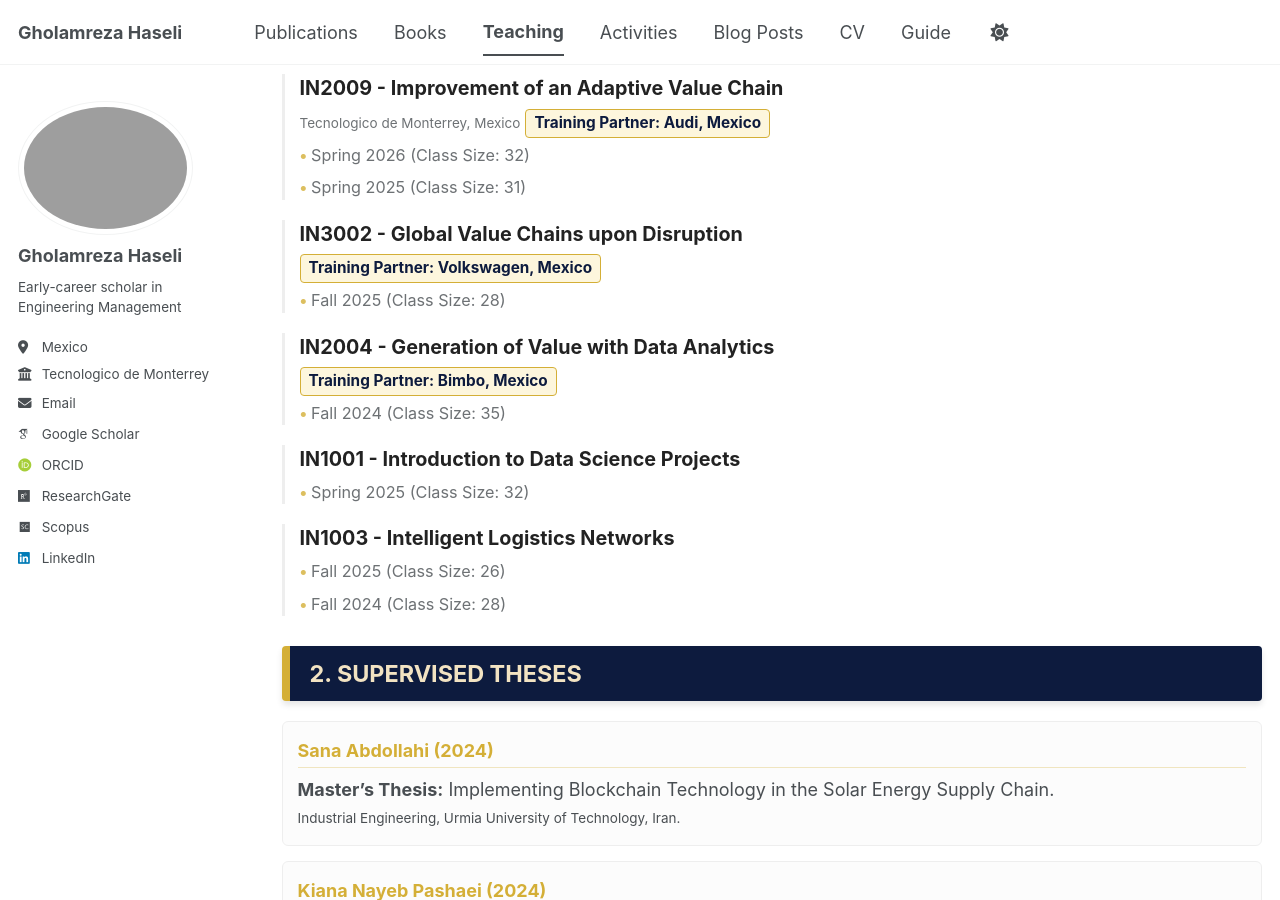
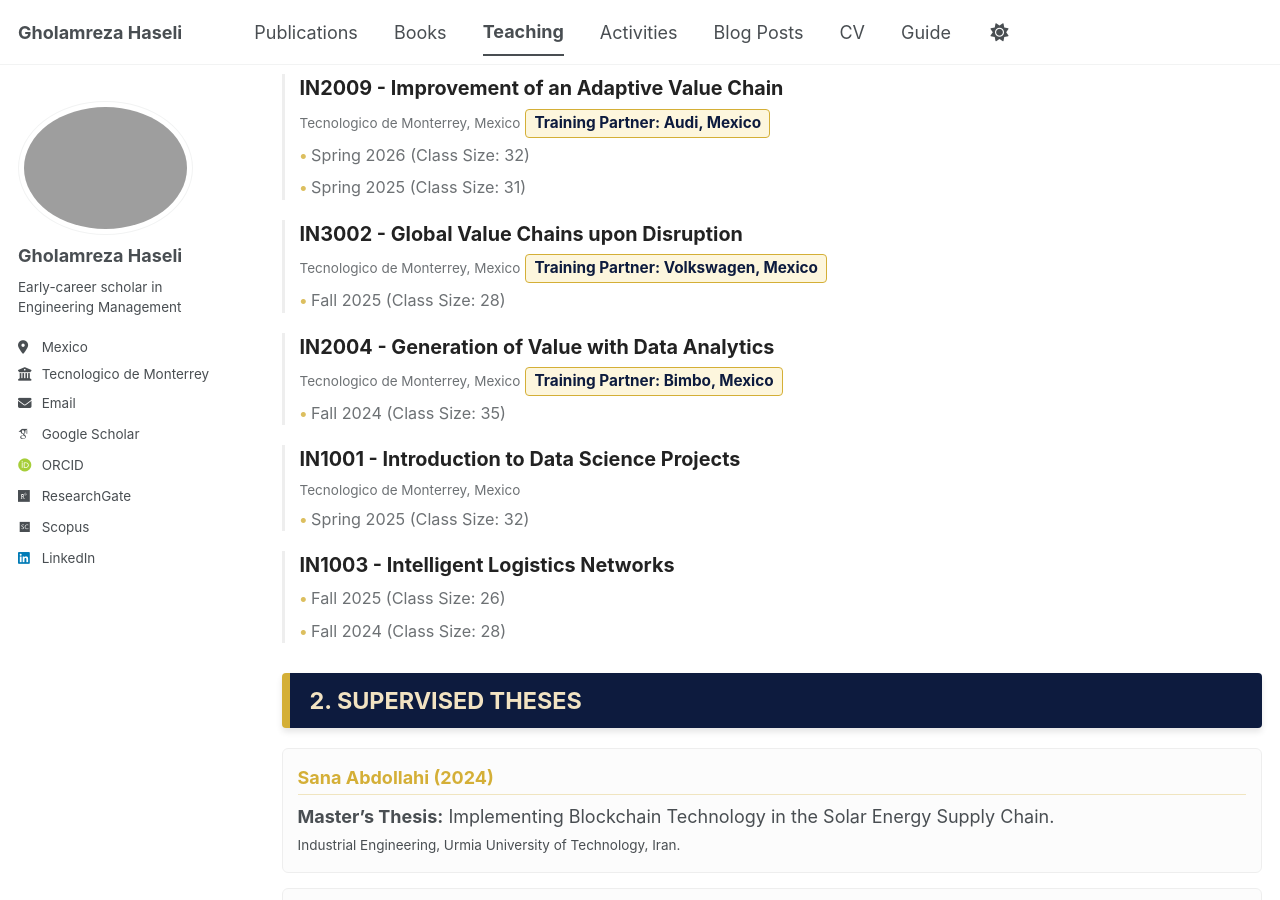
Before and after one commit to Gholamreza-Haseli/Gholamreza-Haseli.github.io, a Jekyll site: the page built from _pages/teaching.html, in a window 1280 px wide and 900 px high, scrolled down 835 px. Built offline with Jekyll 4.4.1, drawn with Linux system fonts in a browser that asks for light colours; some web fonts are replaced; a script bundle is joined from its source files by our own code; library files that are not in the unit come from our copies.

Commit message:
Update teaching.html

```diff
--- a/_pages/teaching.html
+++ b/_pages/teaching.html
@@ -155,6 +155,7 @@ author_profile: true
 
 <div class="course-card">
   <span class="course-name">IN3002 - Global Value Chains upon Disruption</span>
+      <small>Tecnologico de Monterrey, Mexico</small>
   <span class="training-partner">Training Partner: Volkswagen, Mexico</span>
   <ul class="class-info">
     <li>Fall 2025 (Class Size: 28)</li>
@@ -163,6 +164,7 @@ author_profile: true
 
 <div class="course-card">
   <span class="course-name">IN2004 - Generation of Value with Data Analytics</span>
+      <small>Tecnologico de Monterrey, Mexico</small>
   <span class="training-partner">Training Partner: Bimbo, Mexico</span>
   <ul class="class-info">
     <li>Fall 2024 (Class Size: 35)</li>
@@ -171,6 +173,7 @@ author_profile: true
 
 <div class="course-card">
   <span class="course-name">IN1001 - Introduction to Data Science Projects</span>
+    <small>Tecnologico de Monterrey, Mexico</small>
   <ul class="class-info">
     <li>Spring 2025 (Class Size: 32)</li>
   </ul>
```
